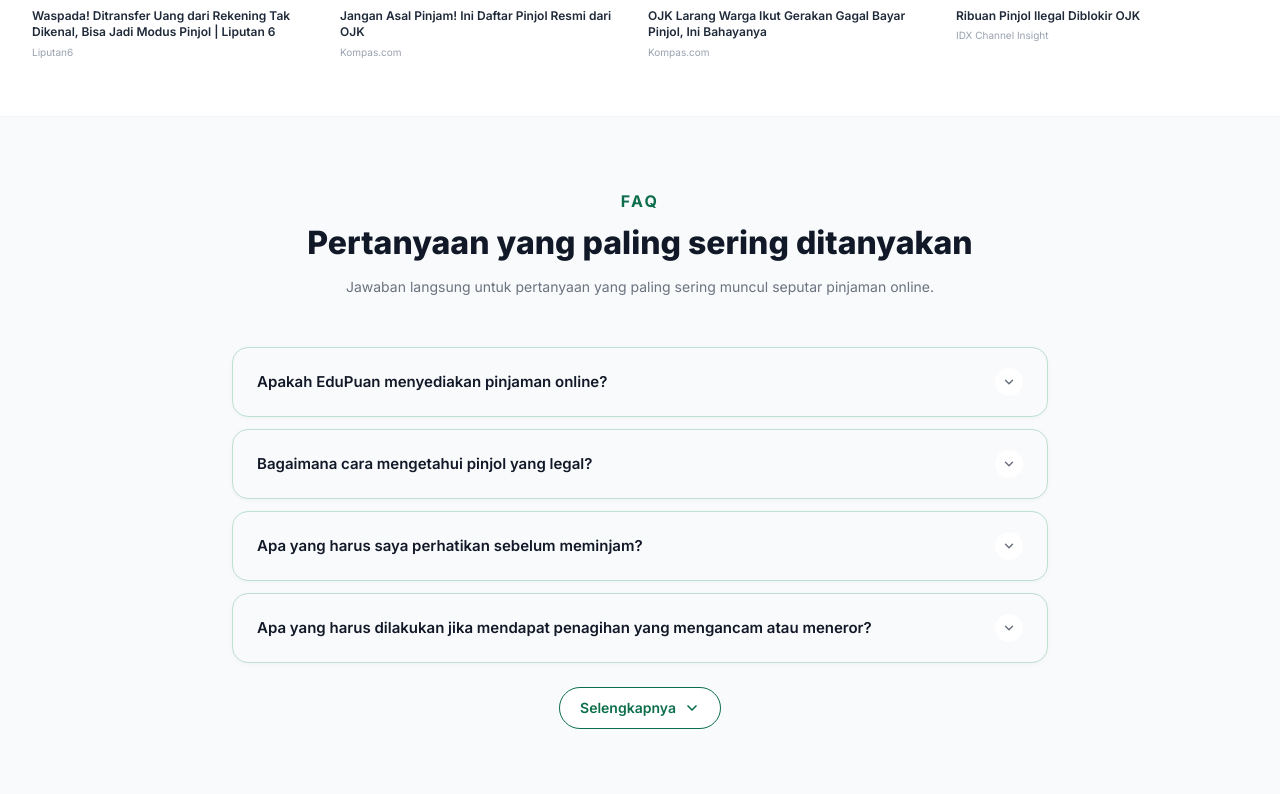
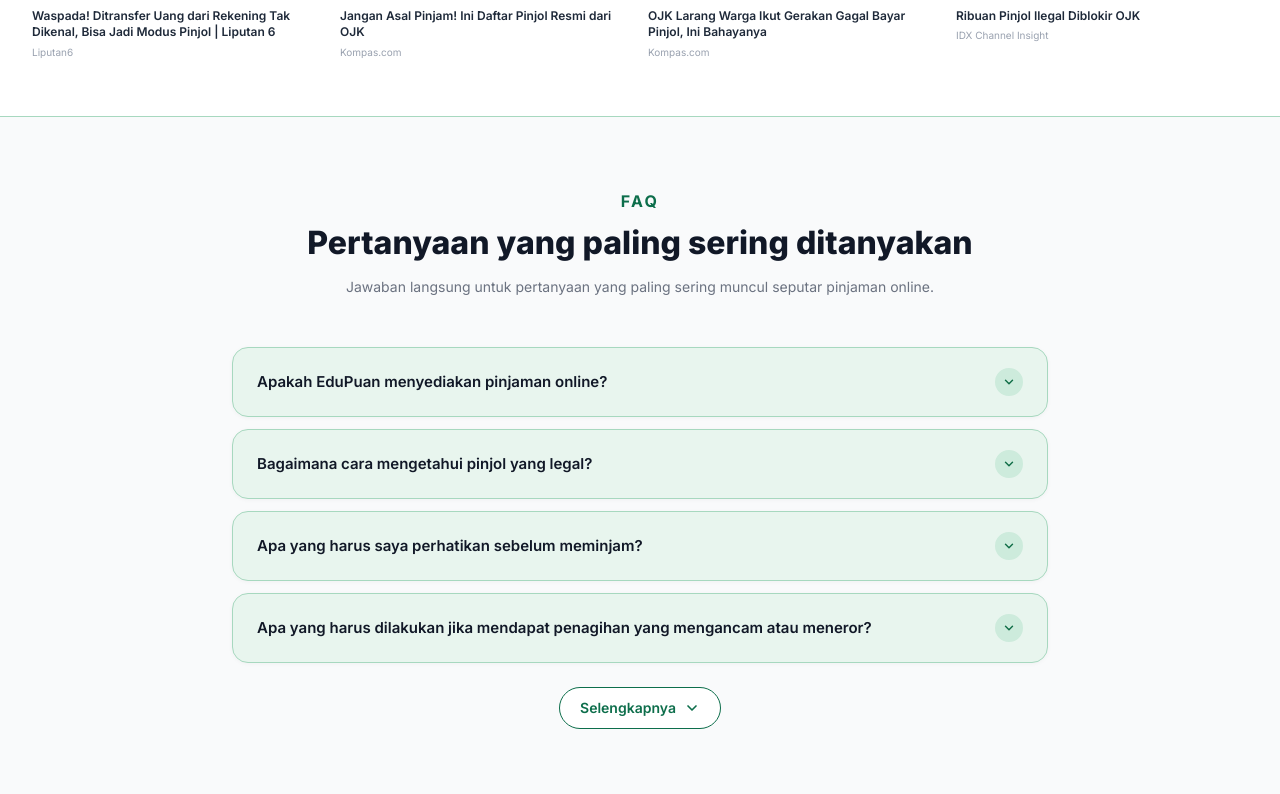
Before and after one commit to blacurly/maria-walanda-maramis, a Next.js app in the folder web/: page / in a window 1280 px wide. Shown: the part 2726-3520 px from the top of the page. Built offline with nearby package versions, Linux system fonts and the light colour scheme; no server answers; the database is empty.

Commit message:
feat(frontend): perbarui warna kapsul FAQ

```diff
--- a/web/src/components/home/Faq.tsx
+++ b/web/src/components/home/Faq.tsx
@@ -17,7 +17,7 @@ export default function Faq() {
     <section
       id="faq"
       className="scroll-mt-28"
-      style={{ background: "#f9fafb", borderTop: "1px solid #f3f4f6", padding: "72px 0" }}
+      style={{ background: "#f9fafb", borderTop: "1px solid #a7d8bf", padding: "72px 0" }}
     >
       <div className="max-w-4xl mx-auto px-4 sm:px-6 lg:px-10">
         <div style={{ textAlign: "center", marginBottom: 48 }}>
@@ -55,9 +55,9 @@ export default function Faq() {
               <div
                 key={item.tanya}
                 style={{
-                  background: "#F9FAFB",
+                  background: "#e8f5ee",
                   borderRadius: 16,
-                  border: "1px solid #BEE0D0",
+                  border: "1px solid #a7d8bf",
                   overflow: "hidden",
                   boxShadow: "0 1px 4px rgba(0,0,0,.04)",
                 }}
@@ -86,7 +86,7 @@ export default function Faq() {
                       width: 28,
                       height: 28,
                       borderRadius: "50%",
-                      background: buka ? "#0d6e4b" : "#fff",
+                      background: buka ? "#14704a" : "#cdebdc",
                       display: "flex",
                       alignItems: "center",
                       justifyContent: "center",
@@ -97,7 +97,7 @@ export default function Faq() {
                     <svg
                       viewBox="0 0 24 24"
                       fill="none"
-                      stroke={buka ? "#fff" : "#6b7280"}
+                      stroke={buka ? "#fff" : "#14704a"}
                       strokeWidth="2.5"
                       strokeLinecap="round"
                       strokeLinejoin="round"
```
